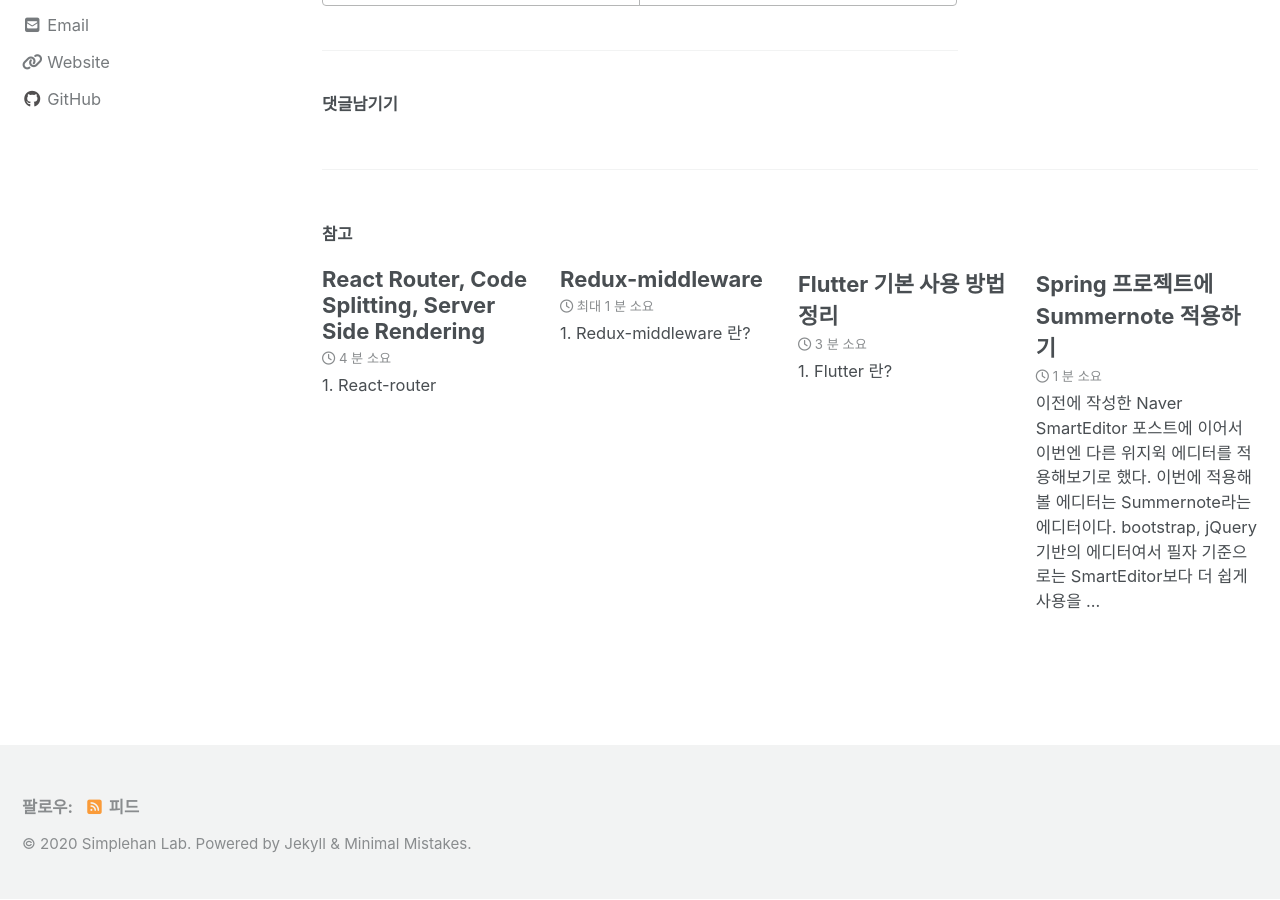
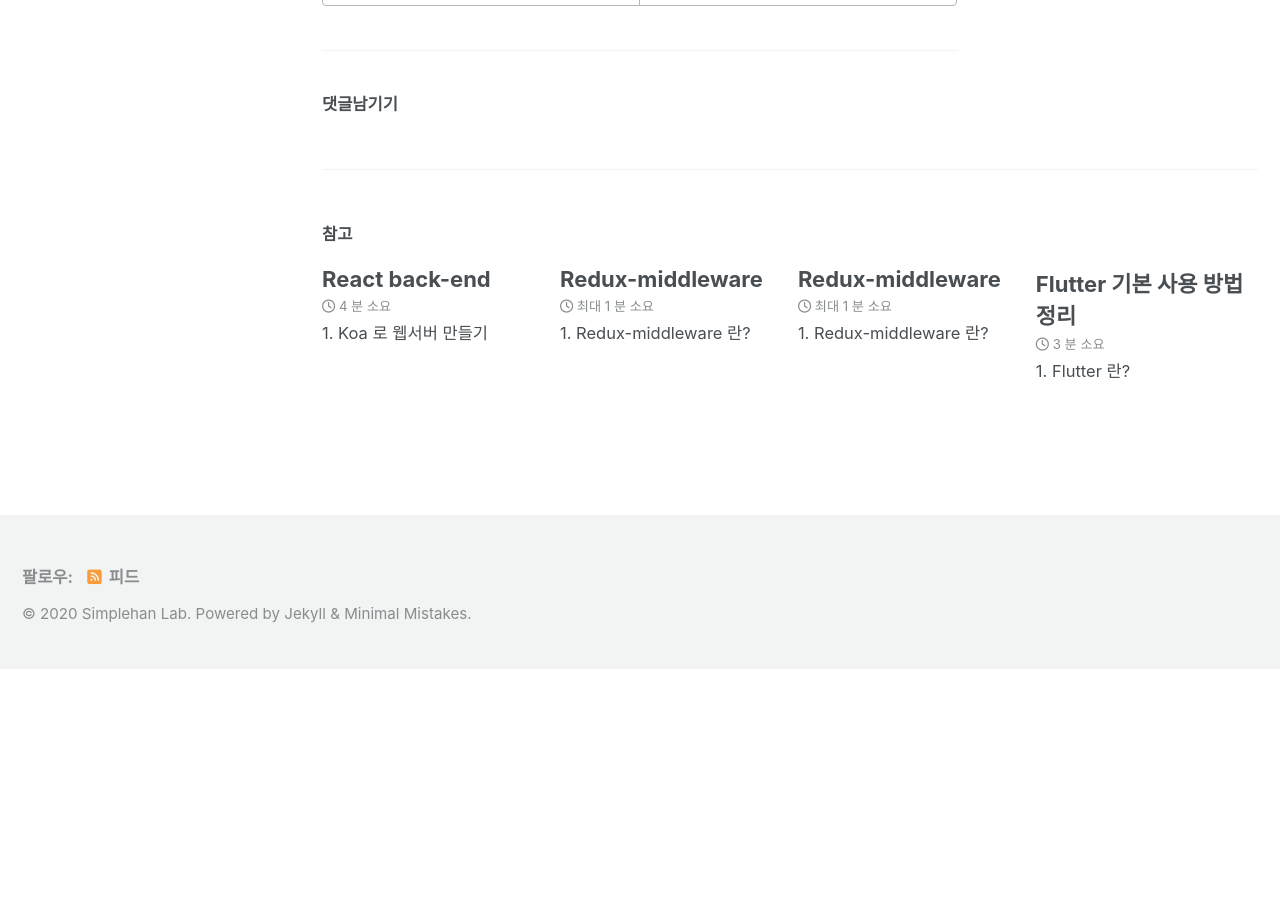
Before and after one commit to simplehanlab/prevBlog, a Jekyll site: the page built from _posts/2020-02-05-redux.md, in a window 1280 px wide and 900 px high, scrolled down 2470 px. Built offline with Jekyll 4.4.1, drawn with Linux system fonts in a browser that asks for light colours; cached includes are drawn as plain includes; nearby versions of some CDN libraries; comment, search, counter and statistics services are not loaded; after the commit the page ends 3140 px from its top, so only the background shows below that; some of the changed lines change nothing that is shown.

Commit message:
react-back-end

````diff
--- a/_posts/2020-02-05-redux.md
+++ b/_posts/2020-02-05-redux.md
@@ -9,7 +9,7 @@
   - node
   - css
   - redux
-date: "2020-02-05 14:35"
+date: "2020-02-05 19:35"
 ---
 
 ### 1. Redux 란?
--- /dev/null
+++ b/_posts/2020-02-06-redux-middleware copy.md
@@ -0,0 +1,63 @@
+---
+title: "Redux-middleware"
+comments: true
+categories:
+  - react
+tags:
+  - javascript
+  - react
+  - node
+  - css
+  - redux
+date: "2020-02-06 20:35"
+---
+
+### 1. Redux-middleware 란?
+
+  리덕스 미들웨어(middleware)는 액션을 디스패치했을 때 리듀서에서 이를 처리하기 전에
+  사전에 지정된 작업들을 실행한다. 미들웨어는 액션과 리듀서 사이의 중간자라고 볼 수 있다.
+
+  ![img](\assets\images\react\middleware.png)
+
+
+### 2. Redux-middleware를 사용하는 이유
+
+  미들웨어는 객체 대신 함수를 생성하는 액션 생성함수를 작성할 수 있도록 도와주는 것이다.
+  일반 액셩생성자는 파라미터를 가지고 액션 객체를 생성하는 작업만을 한다.
+
+  ```java
+   const actionCreator = (parms) => ({action: 'ACTION', parms});
+  ```
+
+  만약 특정 액션을 현재 상태에 따라 무시하도록 만드려면 일반 액션생성자로는 할수 없다.
+  미들웨어는 이를 가능하게 한다.
+
+  ```java
+  const INCREMENT_COUNTER = 'INCREMENT_COUNTER';
+
+  function increment() {
+    return {
+      type: INCREMENT_COUNTER
+    };
+  }
+
+  function incrementIfOdd() {
+    return (dispatch, getState) => {
+      const {counter} = getstate();
+
+      if(counter % 2 === 0) {
+        return;
+      }
+
+      dispatch(increment());
+    };
+  }
+  ```
+
+  액션이 리듀서로 이동되는 그 사이를 커스텀 할수 있는 것이다.
+  리듀서가 액션을 처리하기 전에 미들웨어가 전달받은 액션을 콘솔에 기록하거나, 액션을 취소하거나,
+  다른 종류의 액션을 추가로 디스패치 할 수 있다.
+
+
+
+(수정중입니다...)
--- a/_posts/2020-02-06-router-codesplitting-serversiderendering.md
+++ /dev/null
@@ -1,304 +0,0 @@
----
-title: "React Router, Code Splitting, Server Side Rendering"
-comments: true
-categories:
-  - react
-tags:
-  - javascript
-  - react
-  - node
-  - redux
-  - router
-  - code splitting
-  - server side rendering
-date: "2020-02-06 23:35"
----
-
-### 1. React-router
-
-a. React-router 란?
-
-공식은 아니지만 가장 많이 사용되고 있는 라이브러리이다.
-이 라이브러리는 클라이언트 사이드에서 이루어지는 라우팅을 간단하게 해주며,
-화면이 여러개인 웹 어플리케이션을 만든다면 React-router는 필수 라이브러리이다.
-
-전통적인 웹어플리케이션의 구조는, 여러 페이지로 구성되어 있다.
-유저가 요청할 때마다 페이지가 새로고침되며, 페이지를 로딩 할 때마다 서버로부터
-리소스를 전달받아 해석 후 렌더링을 한다.
-
-요즘은 웹에서 제공되는 정보가 정말 많기 때문에 속도적인 측면에서 문제가 있었고,
-이를 해소하기 위해 SPA(Single Page Application) 방식이 생겨났다.
-리액트 같은 라이브러리 혹은 프레임워크를 사용해서 뷰 렌더링을 유저의 브라우저가
-담당하도록 하고, 어플리케이션을 브라우저에 로드 한 다음에 정말 필요한 데이터만
-전달받아 보여주는 것이다.
-
-※ '웹페이지 구동방식에 대한 내용은 하단에 후술하겠다.'
-
-
-하지만 싱글페이지앱이라고 해서 화면의 종류가 하나인 것은 아니다.
-
-각 화면 페이지는 저마다 주소가 있고, 주소에 따라 다른 뷰를 보여주는것을
-바로 라우팅이라고 한다.
-리액트 자체에는 이 기능이 내장되어있지 않기 때문에 React-router를 사용하는 것이다.
-
-
-b. React-router 사용하기
-
-기본적인 라우터를 만들어보자
-
-아무런 path가 주어지지 않았을 때 기본적으로 표시되는 라우트이다.
-
-src/pages/Home.js
-```java
-import React from 'react';
-
-const Home = () => {
-    return (
-        <div>
-            <h2>
-                홈
-            </h2>
-        </div>
-    );
-};
-
-export default Home;
-```
-
-특정 경로로 들어왔을 때 표시할 페이지도 같은 형식으로 만들어준다. (ex - /about 경로)
-
-src/pages/About.js
-```java
-import React from 'react';
-
-const About = () => {
-    return (
-        <div>
-            <h2>About</h2>
-        </div>
-    );
-};
-
-export default About;
-
-```
-
-다음 이 컴포넌트를 불러와서 파일로 보낼 수 있도록 인덱스를 만들어준다.
-
-src/pages/index.js
-```java
-export { default as Home } from './Home';
-export { default as About } from './About';
-```
-
-이제 라우트에 맞춰서 컴포넌트를 구분할 수 있도록 App 컴포넌트를 작성한다.
-
-src/App.js
-```java
-import React, { Component } from 'react';
-import { Route } from 'react-router-dom';
-import { Home, About } from 'pages';
-
-class App extends Component {
-    render() {
-        return (
-            <div>
-                <Route exact path="/" component={Home}/>
-                <Route path="/about" component={About}/>
-            </div>
-        );
-    }
-}
-
-export default App;
-```
-
-라우트를 설정 할 때에는 Route 컴포넌트를 사용하고, 경로는 path 값으로 설정한다.
-
-첫번째 라우트 / 는 Home 컴포넌트를, 두번째 라우트 /about 는 About 컴포넌트가 보여진다.
-
-
-
-### 2. 코드 스플리팅(Code Splitting)
-
-앞서 언급한 싱글페이지 어플리케이션(SPA)의 단점은 앱을 처음 시작할 때 자바스크립트
-번들 파일에 어플리케이션에 대한 모든 로직을 불러오는 방식이기 때문에 규모가 커지면
-용량이 커져서 초기 로딩속도가 지연된다는 것이다.
-
-이에 대한 솔루션이 바로 필요에 따라 자바스크립트 번들 파일을 여러개의 파일로 분리시키는
-코드 스플리팅이다.
-
-간단히 말해서 한개의 파일에서 처음부터 모든 것을 불러오는 것이 아니라, 설정해 놓은대로
-라이브러리나 컴포넌트가 실제로 필요해질 때 불러오게하여 페이지 로딩 속도를 개선하는 것이다.
-
-
-
-a. 기본적인 코드 스플리팅
-
-
-컴포넌트를 스플리팅 하는 간단한 예제이다.
-
-src/SplitMe.js
-```java
-import React from 'react';
-
-const SplitMe = () => {
-  return <div>필요할때만 불러</div>;
-};
-
-export default SplitMe;
-```
-
-src/App.js
-```java
-import React, { Component } from 'react';
-
-class App extends Component {
-  state = {
-    SplitMe: null
-  };
-  handleClick = () => {
-    import('./SplitMe').then(({ default: SplitMe }) => {
-      this.setState({
-        SplitMe
-      });
-    });
-  };
-  render() {
-    const { SplitMe } = this.state;
-    return (
-      <div>
-        <button onClick={this.handleClick}>Click Me</button>
-        {SplitMe && <SplitMe />}
-      </div>
-    );
-  }
-}
-
-export default App;
-```
-
-App 컴포넌트에 버튼 하나를 만들고 위의 컴포넌트를 호출하도록 해보자
-버튼을 누르면 비동기적으로 SplitMe를 불러와서 state 에 담는다
-그리고 render 함수에서는 state 안에 있는 SplitMe 가 유효 할 때만 렌더링을 해준다.
-사실 저 버튼을 클릭하기 전까지 필요가 없는 코드이므로 필요할 때
-불러와서 사용할 수 있게 되는것이다.
-
-※ '이렇게 분리된 파일을 청크 파일이라고 부른다.'
-
-
-
-b. 리액트 라우터와 함께 사용하기
-
-```java
-'src/pages/About.js'
-import React from 'react';
-
-const About = () => {
-  return <div>About</div>;
-};
-
-export default About;
-
-
-'src/pages/Home.js'
-import React from 'react';
-
-const Home = () => {
-  return <div>Home</div>;
-};
-
-export default Home;
-```
-
-index.js 파일을 pages 디렉토리에 만들어준다.
-이 index.js 파일에서 Abuot을 withSplitting 으로 감싸서 다시 보낸다.
-
-pages/index.js
-```java
-import withSplitting from '../withSplitting';
-
-export const Home = withSplitting(() => import('./Home'));
-export const About = withSplitting(() => import('./About'));
-```
-
-이제 App.js 에서 방금 내보낸 페이지 컴포넌트들을 불러와서 라우터 설정을 한다.
-
-src/App.js
-```java
-import React, { Component } from 'react';
-import { Route, Link } from 'react-router-dom';
-import { About, Home } from './pages';
-
-class App extends Component {
-  render() {
-    return (
-      <div>
-        <ul>
-          <li>
-            <Link to="/">Home</Link>
-          </li>
-          <li>
-            <Link to="/about">About</Link>
-          </li>
-        </ul>
-        <hr />
-        <Route exact path="/" component={Home} />
-        <Route path="/about" component={About} />
-      </div>
-    );
-  }
-}
-
-export default App;
-```
-
-브라우저에서 페이지를 이동해보면 이동할 때 파일을 불러오는것을 볼수 있다.
-처음부터 파일을 불러오지 않고, 해당 파일이 필요할 때, 비동기적으로 불러와
-사용하는 것이 바로 '코드 스플리팅'이다.
-
-
-### 3. 서버 사이드 렌더링
-
-
-a. 렌더링이란?
-
-
-어떠한 웹 페이지 접속 시, 그 페이지를 화면에 그려주는 것을 렌더링이라 한다.
-
-위에서도 언급한 것처럼 전통적인 방식에서의 웹페이지 구동 방식은
-요청 시마다 새로고침이 일어나며 서버에 새로운 페이지에 대한 요청을 하는 방식이다.
-이때, View 가 어떻게 보여질지 또한 서버에서 해석하여 보내는데
-이러한 방식을 서버 사이드 렌더링이라고 한다.
-
-이후 기술의 발전으로 웹에서 제공되는 정보량이 많아지고, 속도 등에서 문제점이 발견되면서
-서버 사이드 렌더링과 다른 SPA(Single Page Application) 기법이 등장하였다.
-
-말 그대로 하나의 페이지만 서버에서 제공하고, View 에 대해서는 클라이언트에서
-자바스크립트를 통해 렌더링 하는 방식이다
-이를 클라이언트 사이드 렌더링이라고 한다.
-
-간단하게 말해서 보여지는 페이지를 그려주는 주체가 서버인지 혹은 클라이언트 인지에 따라
-방식이 나뉘는 것이다.
-
-
-
-
-b. 서버 사이드 렌더링과 클라이언트 사이드 렌더링 방식의 차이점
-
-
-서버 사이드 렌더링의 경우 View를 서버에서 이미 렌더링하여 가져오기 때문에
-첫 로딩 속도가 매우 빠르다. 또한 서버따로, 클라이언트 따로 작성하던 코드가 하나로 합쳐져
-일관성 있는 코드를 작성할 수 있다.
-하지만 View 가 바뀌게 되면 또다시 서버에 요청을 해야 한다는 단점이 있다.
-
-클라이언트 사이드 렌더링의 경우 페이지를 읽어들이는 시간, 자바스크립트를 읽어들이는 시간,
-자바스크립트가 화면을 그리는 시간까지 모두 마쳐야 콘텐츠가 사용자에게 보여진다.
-여기에 웹 서버에서 데이터라도 가져와야 한다면 그 시간은 더욱 길어진다.
-즉 초기 구동 속도가 느리다는 단점이 존재한다. 하지만 초기 로딩 후에는 서버에 다시 요청할
-필요없이 클라이언트 내에서 작업이 이루어지므로 더 빠르다.
-
-
-어떠한 방식이 완벽하다고 할 수 없고 장단점이 존재한다 제공할 서비스가 어느 부분에 초점을 맞춰서
-진행되느냐에 따라 어떤 방식을 사용해야 할지를 결정해야 할 것이다.
-최근에는 이 두가지 방법을 적절하게 융합한 방법들도 나오는 것으로 보인다.
--- /dev/null
+++ b/_posts/2020-02-07-react-backend.md
@@ -0,0 +1,303 @@
+---
+title: "React back-end"
+comments: true
+categories:
+  - react
+tags:
+  - javascript
+  - react
+  - node
+  - redux
+  - router
+  - code splitting
+  - server side rendering
+date: "2020-02-07 03:35"
+---
+
+### 1. Koa 로 웹서버 만들기
+
+a. Koa 란?
+
+Node.js에서 가장 인기있던 웹 프레임워크인 Express.js 개발팀이 Koa 라는 웹프레임워크를 새로 만들었다.
+Express 와의 차이점은 Koa가 훨씬 가볍고, Node.js v7 의 async/await 기능을 아주 편하게 사용할 수 있다는 것이다.
+
+async/await 를 자체적으로 사용할 수 있기 때문에 Koa 는 Node.js v7 이상 버전에서 사용하는 것이 권장된다.
+
+
+b. Koa 기본 사용법
+
+-서버를 여는 방법-
+
+src/index.js
+```java
+const Koa = require('koa');
+const app = new Koa();
+
+app.use(ctx => {
+    ctx.body = 'Hello Koa';
+});
+
+app.listen(4000, () => {
+    console.log('heurm server is listening to port 4000');
+});
+```
+위 코드를 작성하여 실행시킨 후 브라우저에서 http://localhost:4000/ 에 들어가면, Hello Koa 라는 텍스트가 보인다.
+
+
+-async/await 사용하기-
+
+```java
+const Koa = require('koa');
+const app = new Koa();
+
+app.use(async (ctx, next) => {
+    console.log(1);
+    const started = new Date();
+    await next();
+    console.log(new Date() - started + 'ms');
+});
+
+app.listen(4000, () => {
+    console.log('heurm server is listening to port 4000');
+});
+```
+
+app.use 라는 함수는 미들웨어다. Koa의 미들웨어 함수에서는 두가지 마라미터를 받는다.
+ctx는 웹요청과 응답에 대한 정보를 가지고 있고, next 는 다음 미들웨어를 실행시키는 함수다.
+next를 호출하지 않는다면 그 부분에서 요청처리를 완료시키고 응답을 하게 된다.
+
+async/await 문법을 사용하면 콜백이 여러개 겹치는 문제가 사라진다.
+이것은 서버에서도 자주 사용하게 되는데 이는 데이터베이스에 요청을 할 때 매우 유용하게 사용된다.
+
+
+-REST API 사용하기-
+
+REST API 는 요청의 종류에 따라 다른 HTTP 메소드를 사용한다.
+
+  1. GET: 데이터를 가져올 때 사용한다.
+  2. POST: 데이터를 등록 할 때 사용한다. 혹은, 인증작업을 거칠때도 사용된다.
+  3. DELETE: 데이터를 지울 때 사용된다.
+  4. PUT: 데이터를 교체 할 때 사용된다.
+  5. PATCH: 데이터의 특정 필드를 수정 할 때 사용된다.
+
+
+라우터를 사용하여 각 메소드에 대한 요청을 준비해보자.
+
+src/api/rest_api/rest_api.controller.js
+```java
+exports.list = (ctx) => {
+    ctx.body = 'listed';
+};
+
+exports.create = (ctx) => {
+    ctx.body = 'created';
+};
+
+exports.delete = (ctx) => {
+    ctx.body = 'deleted';
+};
+
+exports.replace = (ctx) => {
+    ctx.body = 'replaced';
+};
+
+exports.update = (ctx) => {
+    ctx.body = 'updated';
+};
+```
+
+src/rest_api/index.js
+```java
+const Router = require('koa-router');
+
+const rest_api = new Router();
+const rest_apiCtrl = require('./rest_api.controller');
+
+rest_api.get('/', rest_apiCtrl.list);
+rest_api.post('/', rest_apiCtrl.create);
+rest_api.delete('/', rest_apiCtrl.delete);
+rest_api.put('/', rest_apiCtrl.replace);
+rest_api.patch('/', rest_apiCtrl.update);
+
+module.exports = rest_api;
+```
+
+코드가 복잡해지면 모듈화하여 파일을 분리시키는 것이 좋다.
+분리시킬수록 코드의 가독성이 높아지고 유지보수 하기에도 편해진다.
+
+
+### 2. DB 연동하기
+
+서버 폴더에서 connection 파일를 만들어 각 항목의 값을 자신의 DB 설정에 맞게 입력한다.
+먼저 사용할 DB와 dotenv를 인스톨 해야한다.
+
+프로젝트의 루트경로에 .env 파일을 만들고 mongoDB의 웹서버의 포트번호와 DB주소를 넣는다.
+보안을 위해 따로 파일을 만들어서(.env) DB의 정보를 환경변수로 빼내는 것이다.
+
+여기서 dotenv는 환경변수를 파일안에 넣어서 불러올 수 있도록 해준다.
+
+
+a. MySQL과 연동하는 방법.
+
+```java
+var mysql = require('mysql');
+
+var dbConfig = {
+   host: 'localhost',
+   user: 'root',
+   password: '1234',
+   port: 3306,
+   database: 'nelp'
+   connectionLimit : 50
+};
+
+var pool = mysql.createPool(dbConfig);
+// Get Connection in Pool
+pool.getConnection(function(err,connection){
+  if(!err){
+    //connected!
+  }
+  // 커넥션을 풀에 반환
+  connection.release();
+});
+
+
+  1. 다수의 Connection 관리 기법
+  2. Pool에서 Connection 얻어서 사용하고 Pool에 반납
+  3. waitForConnections : 풀에 여유 커넥션이 없는 경우 대기 여부
+  4. connectionLimit : 최대 커넥션 개수, 기본 10개
+```
+
+b. Mongoose를 사용하여 MongoDB 연동하는 방법.
+
+.env
+```java
+PORT=4000
+MONGO_URI=mongodb://localhost/project_name
+```
+
+다음은 src/index.js 파일 상단에 dotenv를 적용한다.
+
+src/index.js
+```java
+require('dotenv').config(); // .env 파일에서 환경변수 불러오기
+
+const Koa = require('koa');
+const Router = require('koa-router');
+
+const app = new Koa();
+const router = new Router();
+const api = require('./api');
+
+const mongoose = require('mongoose');
+
+mongoose.Promise = global.Promise; // Node 의 네이티브 Promise 사용
+// mongodb 연결
+mongoose.connect(process.env.MONGO_URI, {
+  useMongoClient: true
+}).then(
+    (response) => {
+        console.log('Successfully connected to mongodb');
+    }
+).catch(e => {
+    console.error(e);
+});
+
+const port = process.env.PORT || 4000; // PORT 값이 설정되어있지 않다면 4000 을 사용합니다.
+
+router.use('/api', api.routes()); // api 라우트를 /api 경로 하위 라우트로 설정
+
+app.use(router.routes()).use(router.allowedMethods());
+
+app.listen(port, () => {
+    console.log('heurm server is listening to port ' + port);
+});
+```
+
+DB가 연결되면 스키마를 작성해야 한다.
+스키마 작성이란 해당 컬렉션에 어떤 항목이 들어가는지, 각 데이터의 형식이 무엇인지
+어떤 종류의 값이 들어가는지 정의한 것이다.
+
+간단한 예로 books에 대한 데이터 스키마를 준비하고 모델을 만들어보자.
+
+책의 정보를 담는 데이터는 어떤 값들이 필요한가?
+
+  1. 책 이름
+  2. 저자
+  3. 출판일
+  4. 가격
+
+각 항목들이 어떤 형식으로 이루어져야 하는지 생각해보자.
+
+  1. 책 이름: 문자열
+  2. 저자: 저자의 정보(저자명, email, 저자의 수 등)
+  3. 출판일: 날짜
+  4. 가격: 숫자
+
+위의 데이터로 스키마를 만들어보자.
+
+```java
+const mongoose = require('mongoose');
+const { Schema } = mongoose;
+
+// Book 에서 사용할 서브다큐먼트의 스키마입니다.
+const Author = new Schema({
+    name: String,
+    email: String
+});
+
+const Book = new Schema({
+    title: String,
+    authors: [Author], // 위에서 만든 Author 스키마를 가진 객체들의 배열형태로 설정했습니다.
+    publishedDate: Date,
+    price: Number,
+    tags: [String],
+    createdAt: { // 기본값을 설정할땐 이렇게 객체로 설정해줍니다
+        type: Date,
+        default: Date.now // 기본값은 현재 날짜로 지정합니다.
+    }
+});
+
+// 스키마를 모델로 변환하여, 내보내기 합니다.
+module.exports = mongoose.model('Book', Book);
+```
+
+위의 코드에서 Author와 Book이 스키마이고, 하단에 mongoose.model 을 통하여
+만든 스키마를 모델로 변환하여 다른 파일에서 불러와 사용 할 수 있도록 내보낸 것이다.
+
+MongoDB가 설치되어 있다면, mongo 명령어를 통하여 데이터베이스에 접속해 데이터를 조회할 수 있을 것이다.
+
+
+### 3. SQL과 NoSQL
+
+a. SQL 이란?
+
+
+SQL은 '관계형 데이터베이스' 또는 '구조화 된 쿼리 언어(Structured Query Language)'의
+약자로 특정 유형의 데이터베이스와 상호 작용하는데 사용하는 쿼리 언어라고 한다.
+
+SQL의 데이터는 정해진 데이터 스키마를 따라 데이터베이스 테이블에 저장된다.
+각 테이블에는 명확하게 정의된 구조가 있다. 따라서 스키마를 준수하지 않는 레코드(데이터)는 추가할 수 없다.
+명확하게 정의된 구조로 데이터의 무결성을 보장하고, 관계는 각 데이터를 중복없이 한번만 저장한다.
+SQL을 사용하면 관계형 데이터베이스 관리 시스템(RDBMS)에서 데이터를 저장, 수정, 삭제 및 검색 할 수 있다.
+
+
+
+b. NoSQL 이란?
+
+
+기본적으로 SQL과 반대되는 접근방식을 따르기 때문에 지어진 이름이다.
+스키마와 데이터간의 관계가 없다. NoSQL 에서는 레코드(데이터)를 문서(documents)라고 부른다.
+핵심적인 차이는 SQL에서는 정해진 스키마를 따르지 않는다면 데이터를 추가할 수 없지만,
+NoSQL에서는 다른 구조의 데이터를 같은 컬렉션(=SQL에서 테이블)에 추가할 수 있다.
+
+위에서 스키마를 따로 만들어주어야 하는것은 MongDB가 NoSQL이기 때문이다.
+
+NoSQL의 문서는 JSWON데이터와 비슷한 형태를 가지고 있다. 또한 일반적으로 관련 데이터를
+동일한 컬렉션에 모두 담고 있다.
+이런 방식은 데이터가 중복되기 때문에 불안정하다는 단점이 있다.
+예를들면, 실수로 B컬렉션에서는 데이터를 수정하지 않았는데, A컬렉션에서만 데이터를 업데이트 하는 경우이다.
+
+그럼에도 불구하고, 이 방식의 가장 큰 장점은 복잡한 조인을 사용할 필요가 없다는 것이다.
+이미 하나의 컬렉션에 모든 데이터가 저장되어 있기 때문이다.
+특히 자주 변경되지 않는 데이터 일때 더 큰 장점이 된다.
````
